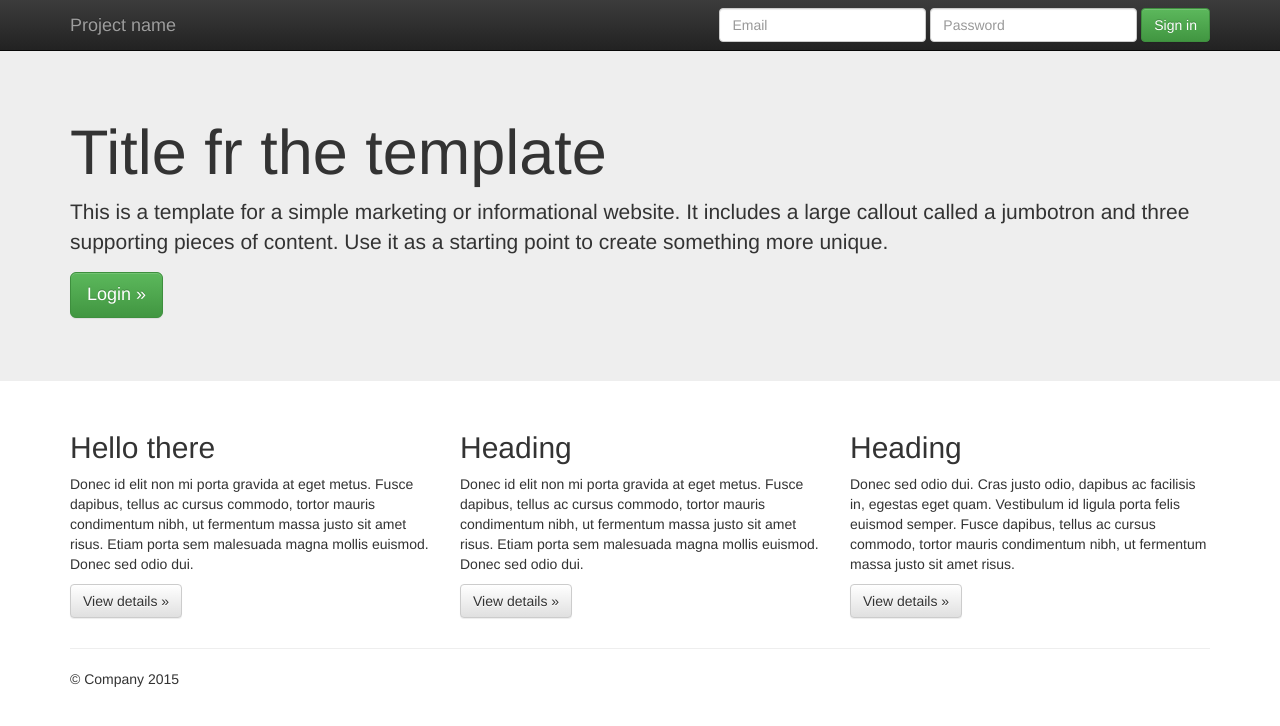
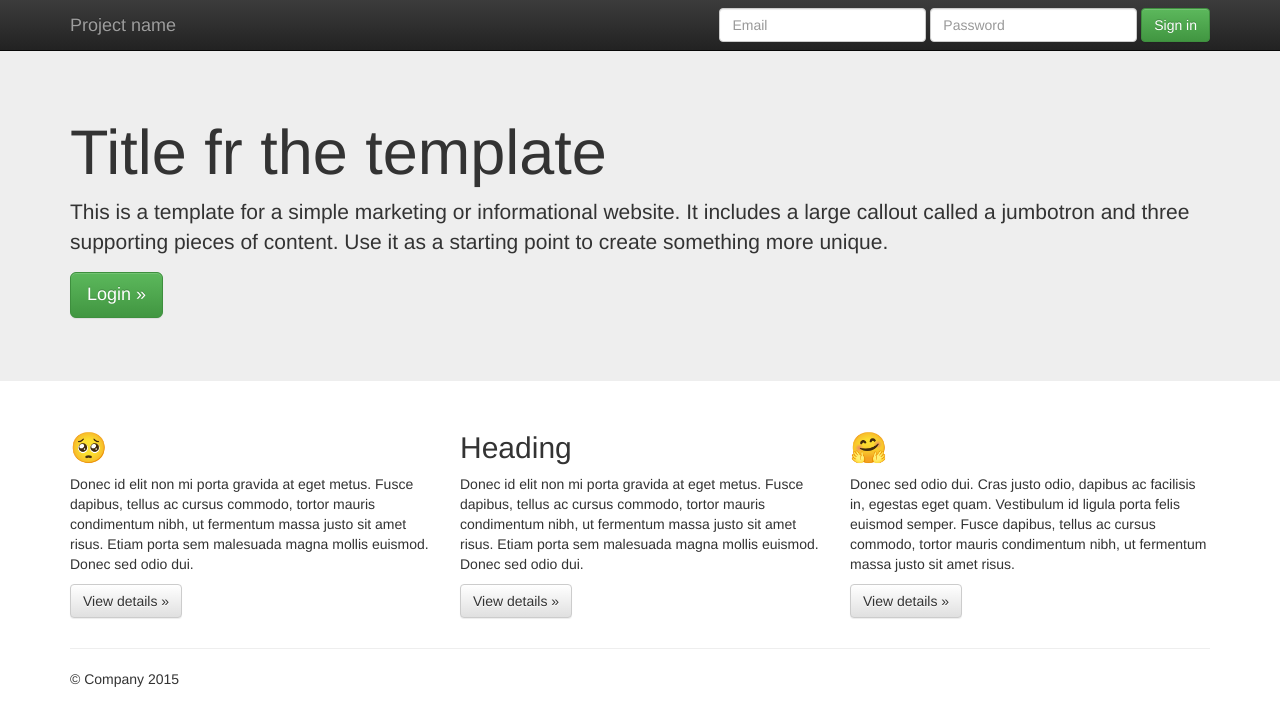
Before and after one commit to Eider3a/Makigastest, a plain HTML site: page index.html in a window 1280 px wide. Drawn offline with nearby package versions, Linux system fonts and the light colour scheme.

Commit message:
change some headings

```diff
--- a/index.html
+++ b/index.html
@@ -65,7 +65,7 @@
       <!-- Example row of columns -->
       <div class="row">
         <div class="col-md-4">
-          <h2>Hello there</h2>
+          <h2>🥺</h2>
           <p>Donec id elit non mi porta gravida at eget metus. Fusce dapibus, tellus ac cursus commodo, tortor mauris condimentum nibh, ut fermentum massa justo sit amet risus. Etiam porta sem malesuada magna mollis euismod. Donec sed odio dui. </p>
           <p><a class="btn btn-default" href="#" role="button">View details &raquo;</a></p>
         </div>
@@ -75,7 +75,7 @@
           <p><a class="btn btn-default" href="#" role="button">View details &raquo;</a></p>
        </div>
         <div class="col-md-4">
-          <h2>Heading</h2>
+          <h2>🤗</h2>
           <p>Donec sed odio dui. Cras justo odio, dapibus ac facilisis in, egestas eget quam. Vestibulum id ligula porta felis euismod semper. Fusce dapibus, tellus ac cursus commodo, tortor mauris condimentum nibh, ut fermentum massa justo sit amet risus.</p>
           <p><a class="btn btn-default" href="#" role="button">View details &raquo;</a></p>
         </div>
```
Also changed, not shown: register.html (+1 -1 lines).
